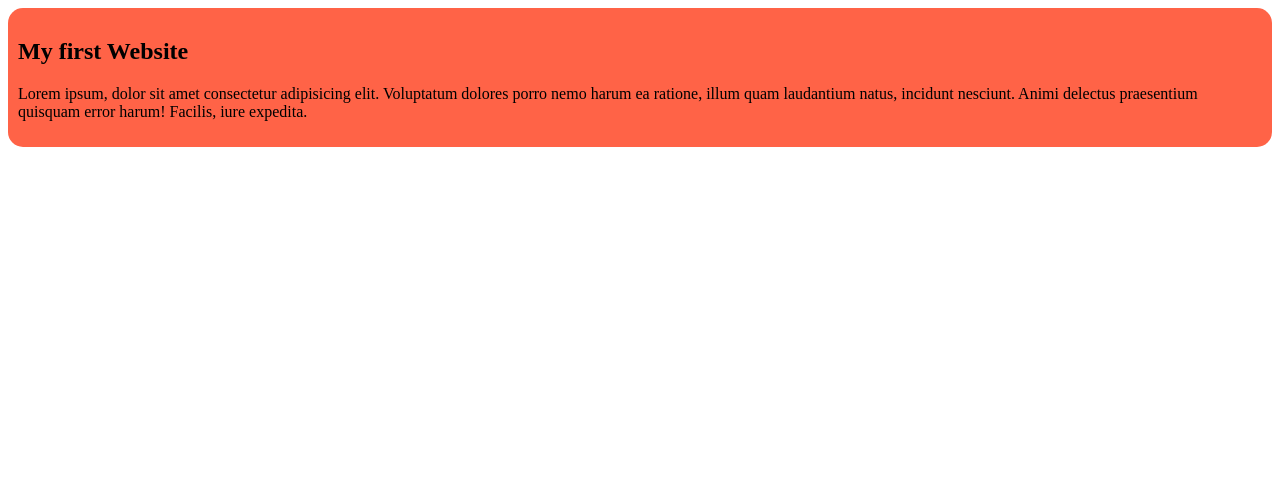
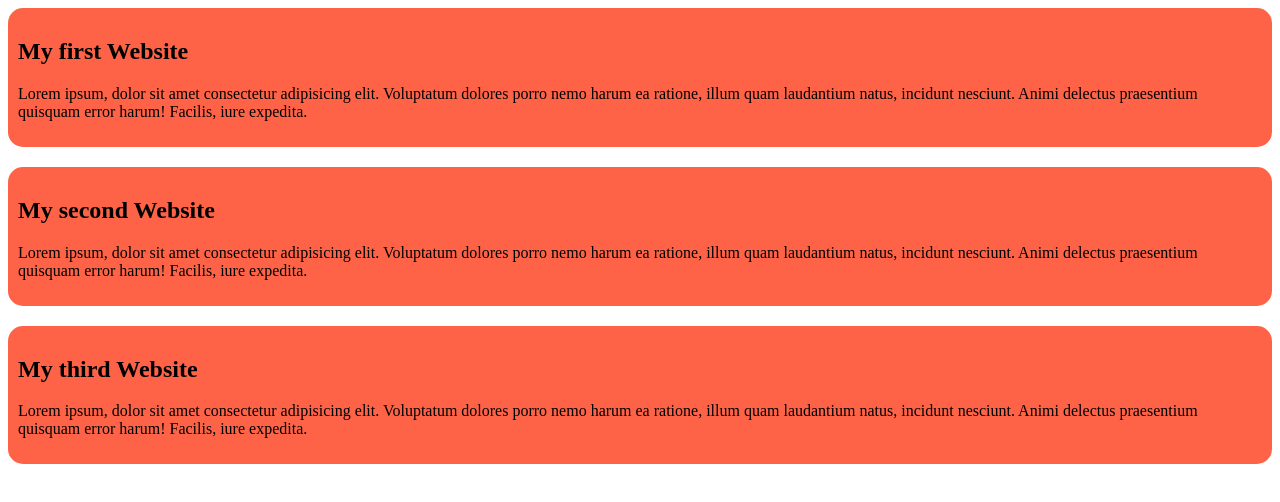
Before and after one commit to Naeem-islam24/my-first-github-repo, a plain HTML site: page index.html in a window 1280 px wide. Drawn offline with Linux system fonts and the light colour scheme.

Commit message:
first commit

```diff
--- a/index.html
+++ b/index.html
@@ -10,5 +10,14 @@
     <div>
         <h2> My first Website</h2>
        <p>Lorem ipsum, dolor sit amet consectetur adipisicing elit. Voluptatum dolores porro nemo harum ea ratione, illum quam laudantium natus, incidunt nesciunt. Animi delectus praesentium quisquam error harum! Facilis, iure expedita.</p>
+       </div>
+    <div>
+        <h2> My second Website</h2>
+       <p>Lorem ipsum, dolor sit amet consectetur adipisicing elit. Voluptatum dolores porro nemo harum ea ratione, illum quam laudantium natus, incidunt nesciunt. Animi delectus praesentium quisquam error harum! Facilis, iure expedita.</p>
+       </div>
+    <div>
+        <h2> My third Website</h2>
+       <p>Lorem ipsum, dolor sit amet consectetur adipisicing elit. Voluptatum dolores porro nemo harum ea ratione, illum quam laudantium natus, incidunt nesciunt. Animi delectus praesentium quisquam error harum! Facilis, iure expedita.</p>
+       </div>
 </body>
 </html>
--- a/styless/website.css
+++ b/styless/website.css
@@ -1,5 +1,6 @@
 div{
     background-color: tomato;
-    border-radius: 15px;
+     border-radius: 15px;
     padding: 10px;
+    margin-bottom: 20px;
 }
```
